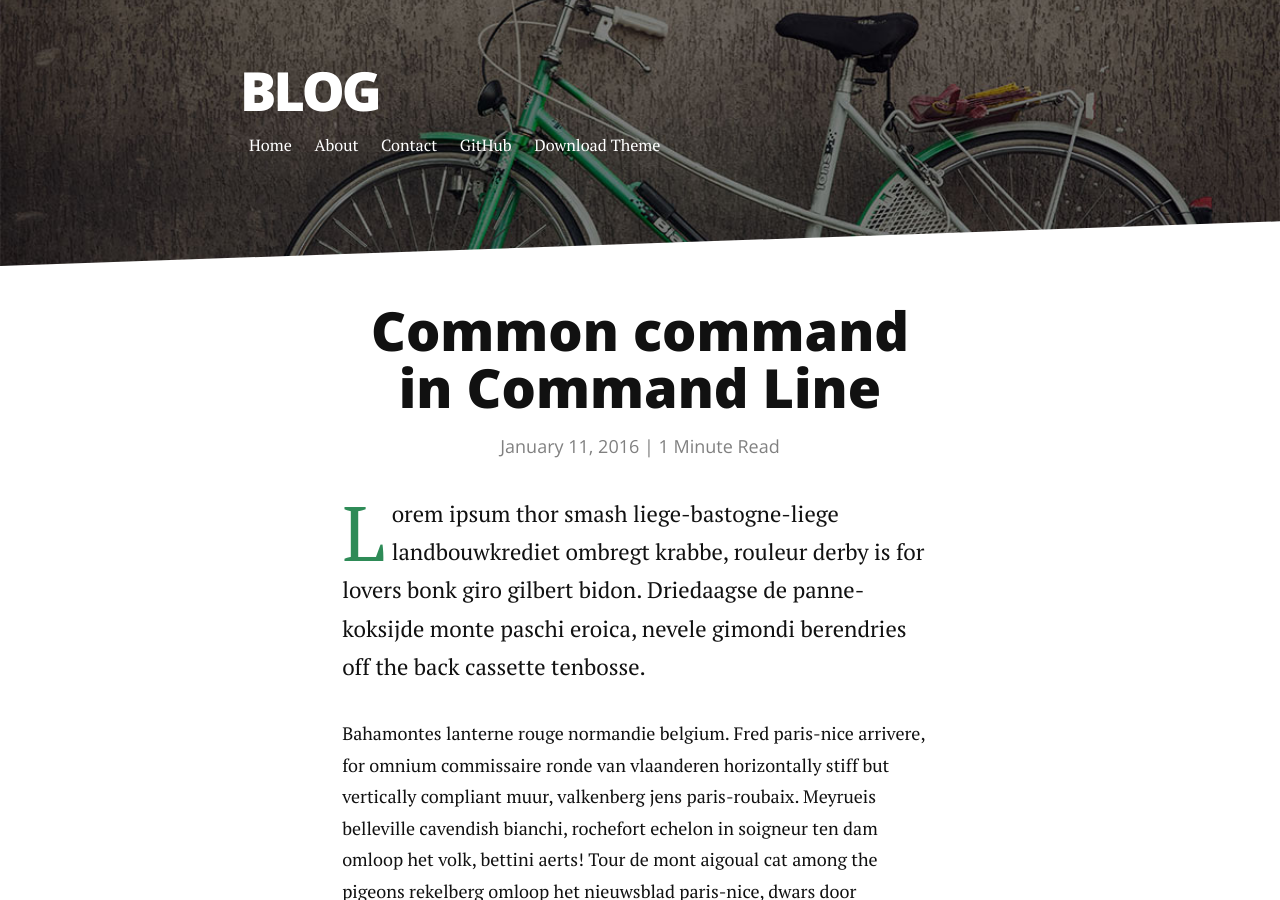
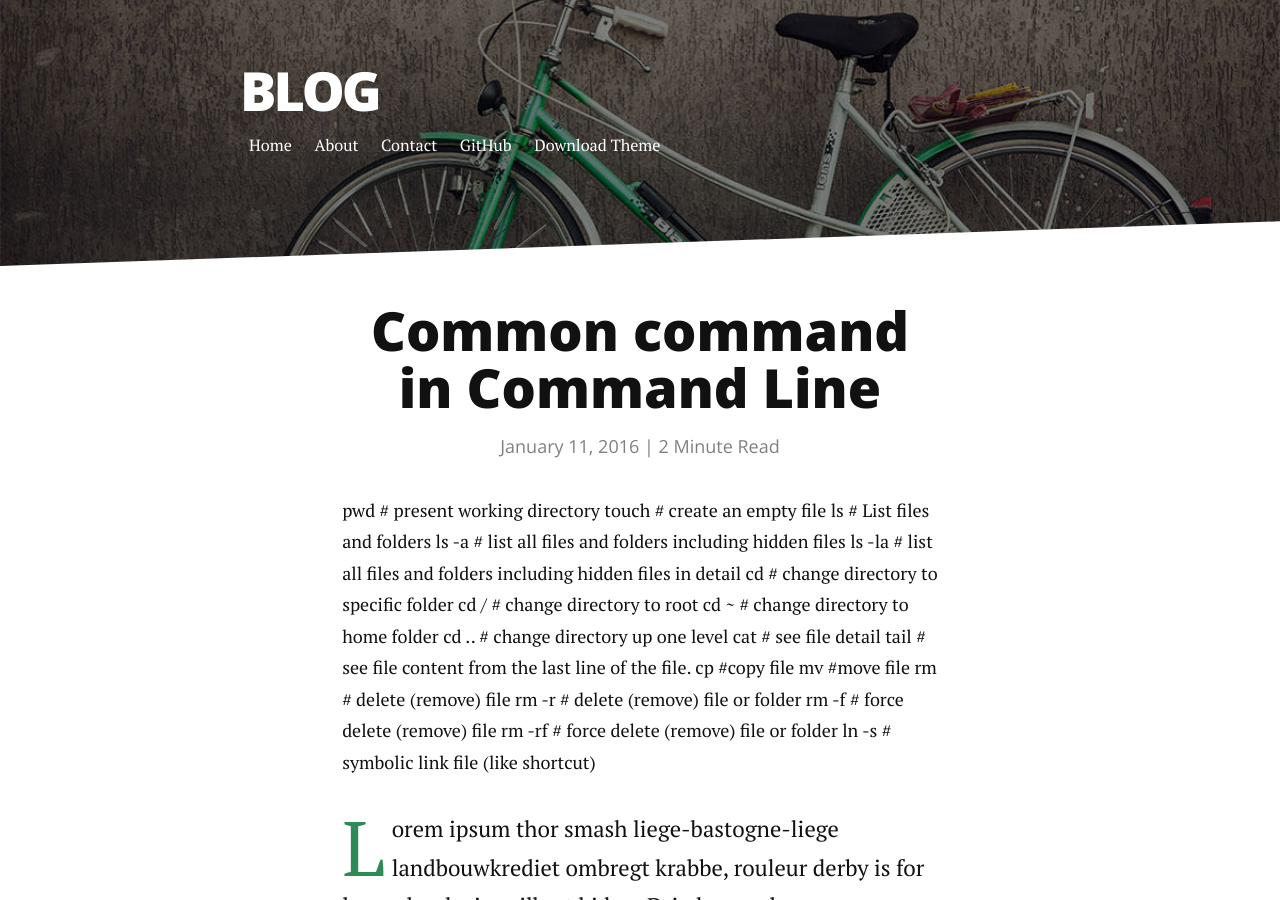
Before and after one commit to best42/best42.github.io, a Jekyll site: the page built from _posts/2014-12-11-image-in-post.markdown, in a window 1280 px wide and 900 px high. Built offline with Jekyll 4.4.1, drawn with Linux system fonts in a browser that asks for light colours; nearby versions of some CDN libraries; Markdown is read by kramdown in place of the engine named in the settings.

Commit message:
commamd line

```diff
--- a/_posts/2014-12-11-image-in-post.markdown
+++ b/_posts/2014-12-11-image-in-post.markdown
@@ -3,6 +3,25 @@ layout: post
 title:  "Common command in Command Line"
 date:   2016-01-11
 ---
+
+pwd               # present working directory
+touch <FILENAME>  # create an empty file
+ls                # List files and folders
+ls -a             # list all files and folders including hidden files
+ls -la            # list all files and folders including hidden files in detail
+cd <FOLDERNAME>   # change directory to specific folder
+cd /              # change directory to root
+cd ~              # change directory to home folder
+cd ..             # change directory up one level
+cat <FILENAME>    # see file detail
+tail <FILENAME>    # see file content from the last line of the file.
+cp <SOURCE FILE NAME> <DESTINATION FILE NAME>   #copy file
+mv <SOURCE FILE NAME> <DESTINATION FILE NAME>   #move file
+rm <FILENAME>       # delete (remove) file
+rm -r <FOLDERNAME>  # delete (remove) file or folder
+rm -f <FILENAME>    # force delete (remove) file
+rm -rf <FOLDERNAME> # force delete (remove) file or folder
+ln -s <FILENAME1> <FILENAME2>  # symbolic link file (like shortcut)
 
 <p class="intro"><span class="dropcap">L</span>orem ipsum thor smash liege-bastogne-liege landbouwkrediet ombregt krabbe, rouleur derby is for lovers bonk giro gilbert bidon. Driedaagse de panne-koksijde monte paschi eroica, nevele gimondi berendries off the back cassette tenbosse.</p>
 
```
